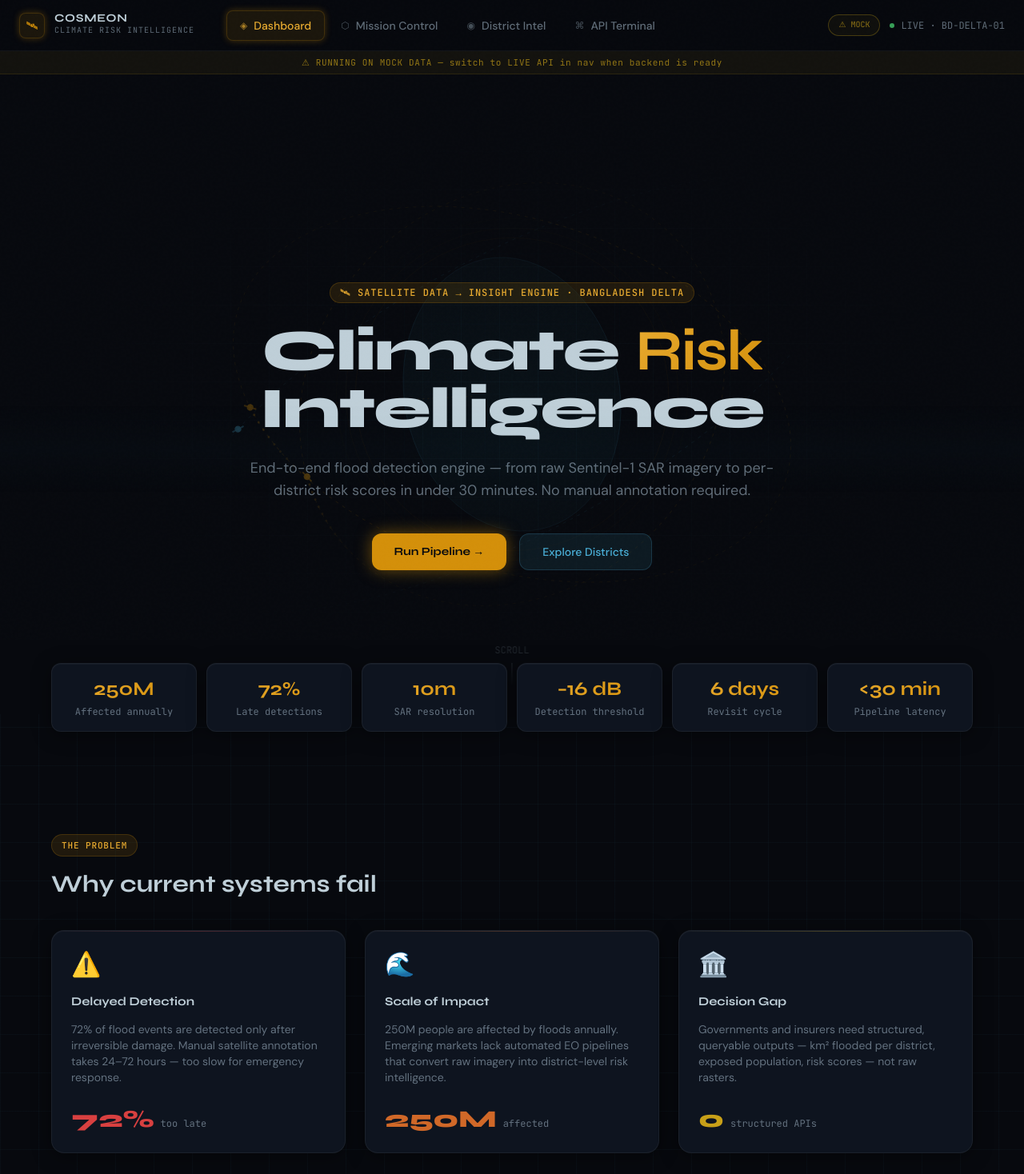
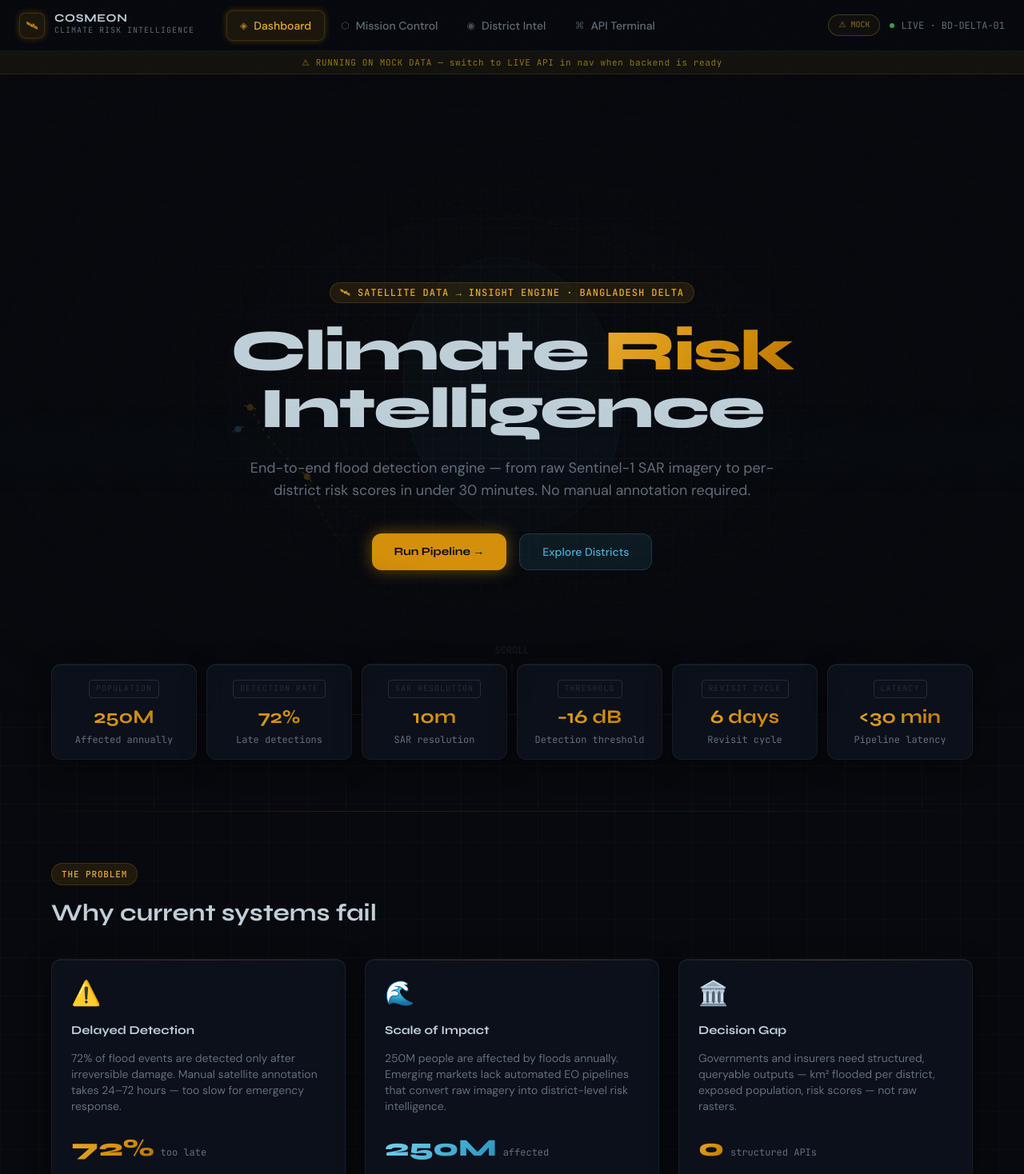
Before and after one commit to JayGuri/LastStraw-PS-6, a React (Vite) app in the folder frontend/: page / in a window 1280 px wide. Shown: the top 1468 px of the page at 80% size. Built offline with nearby package versions, Linux system fonts and the light colour scheme.

Commit message:
Minor UI changes

```diff
--- a/frontend/src/pages/Dashboard.jsx
+++ b/frontend/src/pages/Dashboard.jsx
@@ -7,12 +7,12 @@ import { DISTRICTS, RUN_META, RISK_COLORS } from '../data/districts.js'
 import { useAppStore } from '../stores/appStore.js'
 
 const HERO_STATS = [
-  { label: 'Affected annually',      val: 250,   suffix: 'M',   prefix: '', decimals: 0 },
-  { label: 'Late detections',        val: 72,    suffix: '%',   prefix: '', decimals: 0 },
-  { label: 'SAR resolution',         val: 10,    suffix: 'm',   prefix: '', decimals: 0 },
-  { label: 'Detection threshold',    val: 16,    suffix: ' dB', prefix: '−', decimals: 0 },
-  { label: 'Revisit cycle',          val: 6,     suffix: ' days',prefix: '', decimals: 0 },
-  { label: 'Pipeline latency',       val: 30,    suffix: ' min',prefix: '<', decimals: 0 },
+  { label: 'Affected annually',   dataTag: 'POPULATION',      val: 250,  suffix: 'M',    prefix: '',  decimals: 0 },
+  { label: 'Late detections',     dataTag: 'DETECTION RATE',  val: 72,   suffix: '%',    prefix: '',  decimals: 0 },
+  { label: 'SAR resolution',      dataTag: 'SAR RESOLUTION',  val: 10,   suffix: 'm',    prefix: '',  decimals: 0 },
+  { label: 'Detection threshold', dataTag: 'THRESHOLD',       val: 16,   suffix: ' dB',  prefix: '−', decimals: 0 },
+  { label: 'Revisit cycle',       dataTag: 'REVISIT CYCLE',   val: 6,    suffix: ' days',prefix: '',  decimals: 0 },
+  { label: 'Pipeline latency',    dataTag: 'LATENCY',         val: 30,   suffix: ' min', prefix: '<', decimals: 0 },
 ]
 
 const PROBLEM_BLOCKS = [
@@ -22,6 +22,7 @@ const PROBLEM_BLOCKS = [
     body: '72% of flood events are detected only after irreversible damage. Manual satellite annotation takes 24–72 hours — too slow for emergency response.',
     stat: '72%', statLabel: 'too late',
     color: '#d84040',
+    gradient: 'text-gradient-gold',
   },
   {
     icon: '🌊',
@@ -29,6 +30,7 @@ const PROBLEM_BLOCKS = [
     body: '250M people are affected by floods annually. Emerging markets lack automated EO pipelines that convert raw imagery into district-level risk intelligence.',
     stat: '250M', statLabel: 'affected',
     color: '#d06828',
+    gradient: 'text-gradient-ice',
   },
   {
     icon: '🏛️',
@@ -36,15 +38,16 @@ const PROBLEM_BLOCKS = [
     body: 'Governments and insurers need structured, queryable outputs — km² flooded per district, exposed population, risk scores — not raw rasters.',
     stat: '0', statLabel: 'structured APIs',
     color: '#c8a018',
+    gradient: 'text-gradient-gold',
   },
 ]
 
 const TECH_STACK = [
-  { cat: 'Runtime',     items: ['Python 3.11+','FastAPI','Uvicorn','Pydantic v2','asyncpg','SQLAlchemy 2.x'] },
-  { cat: 'Geospatial',  items: ['GDAL 3.8','Rasterio','GeoPandas','Shapely 2.x','PostGIS','GeoAlchemy2'] },
-  { cat: 'Satellite',   items: ['earthengine-api','pystac-client','sentinelhub','boto3','planetary-computer'] },
-  { cat: 'Detection',   items: ['scikit-image','opencv-headless','numpy/scipy','ONNX Runtime','PyTorch CPU'] },
-  { cat: 'Infra',       items: ['Celery + Redis','PostgreSQL 16','Alembic','MinIO/S3','Docker'] },
+  { cat: 'Runtime',      items: ['Python 3.11+','FastAPI','Uvicorn','Pydantic v2','asyncpg','SQLAlchemy 2.x'] },
+  { cat: 'Geospatial',   items: ['GDAL 3.8','Rasterio','GeoPandas','Shapely 2.x','PostGIS','GeoAlchemy2'] },
+  { cat: 'Satellite',    items: ['earthengine-api','pystac-client','sentinelhub','boto3','planetary-computer'] },
+  { cat: 'Detection',    items: ['scikit-image','opencv-headless','numpy/scipy','ONNX Runtime','PyTorch CPU'] },
+  { cat: 'Infra',        items: ['Celery + Redis','PostgreSQL 16','Alembic','MinIO/S3','Docker'] },
   { cat: 'Observability',items: ['structlog','Prometheus','Sentry SDK','OpenTelemetry','Flower'] },
 ]
 
@@ -67,12 +70,12 @@ export default function Dashboard() {
     <div className="min-h-screen bg-bg grid-bg noise">
 
       {/* ── HERO ─────────────────────────────────────────── */}
-      <section className="relative min-h-screen flex flex-col items-center justify-center
-                          pt-16 sm:pt-20 overflow-hidden px-4 sm:px-6">
+      <section className="cinematic-grid relative overflow-hidden min-h-screen flex flex-col
+                          items-center justify-center pt-16 sm:pt-20 px-4 sm:px-6">
 
         {/* Orbit canvas background */}
         <div className="absolute inset-0 flex items-center justify-center pointer-events-none">
-          <div className="w-[320px] h-[320px] sm:w-[500px] sm:h-[500px] lg:w-[700px] lg:h-[700px] opacity-80">
+          <div className="w-[320px] h-[320px] sm:w-[500px] sm:h-[500px] lg:w-[700px] lg:h-[700px] opacity-60">
             <SatelliteOrbit />
           </div>
         </div>
@@ -93,12 +96,14 @@ export default function Dashboard() {
             className="font-display font-extrabold text-3xl sm:text-5xl lg:text-7xl leading-none mb-4 sm:mb-6 tracking-tight"
           >
             <span className="text-text">Climate </span>
-            <span className="stat-val">Risk</span>
+            <span className="text-gradient-gold">Risk</span>
             <br />
             <span className="text-text">Intelligence</span>
           </motion.h1>
 
-          <motion.p variants={fade} className="text-text-2 text-sm sm:text-lg max-w-2xl mx-auto mb-6 sm:mb-10">
+          <motion.p variants={fade}
+            className="text-text-2 font-body text-sm sm:text-lg max-w-2xl mx-auto leading-relaxed mb-6 sm:mb-10"
+          >
             End-to-end flood detection engine — from raw Sentinel-1 SAR imagery to per-district
             risk scores in under 30 minutes. No manual annotation required.
           </motion.p>
@@ -107,14 +112,15 @@ export default function Dashboard() {
             <button
               onClick={() => setActiveTab('mission')}
               className="px-6 sm:px-7 py-3 bg-gold text-bg font-display font-bold text-sm rounded-xl
-                         shadow-gold-md hover:shadow-gold-lg hover:bg-gold-lt transition-all duration-200"
+                         shadow-gold-md hover:shadow-gold-lg hover:bg-gold-lt
+                         transition-shadow duration-300"
             >
               Run Pipeline →
             </button>
             <button
               onClick={() => setActiveTab('map')}
               className="px-6 sm:px-7 py-3 bg-ice/10 border border-ice/20 text-ice font-medium text-sm rounded-xl
-                         hover:bg-ice/15 transition-all duration-200"
+                         hover:bg-ice/15 hover:border-gold/30 transition-colors duration-300"
             >
               Explore Districts
             </button>
@@ -126,7 +132,12 @@ export default function Dashboard() {
           <span className="text-[10px] sm:text-xs font-mono text-text-2">SCROLL</span>
           <div className="w-px h-6 sm:h-8 bg-gradient-to-b from-text-2 to-transparent animate-pulse" />
         </div>
+
+        {/* Vignette overlay */}
+        <div className="vignette absolute inset-0 pointer-events-none z-10" />
       </section>
+
+      <hr className="section-divider" />
 
       {/* ── STAT BAR ─────────────────────────────────────── */}
       <section className="relative z-10 -mt-10 sm:-mt-16 px-4 sm:px-6 pb-10 sm:pb-16">
@@ -138,9 +149,10 @@ export default function Dashboard() {
                 initial={{ opacity: 0, y: 30 }}
                 animate={{ opacity: 1, y: 0 }}
                 transition={{ delay: 0.4 + i * 0.07, duration: 0.5 }}
-                className="bg-bg-card rounded-xl p-3 sm:p-4 glow-border text-center"
+                className="card-glass rounded-xl p-3 sm:p-4 text-center"
               >
-                <div className="font-display font-bold text-xl sm:text-2xl stat-val mb-1">
+                <span className="data-tag text-text-3 mb-2 block">{s.dataTag}</span>
+                <div className="font-display font-bold text-xl sm:text-2xl text-gradient-gold mb-1">
                   {started && (
                     <StatCounter
                       target={s.val}
@@ -158,6 +170,8 @@ export default function Dashboard() {
         </div>
       </section>
 
+      <hr className="section-divider" />
+
       {/* ── PROBLEM BREAKDOWN ────────────────────────────── */}
       <section className="px-4 sm:px-6 py-10 sm:py-16">
         <div className="max-w-6xl mx-auto">
@@ -173,7 +187,8 @@ export default function Dashboard() {
                 whileInView={{ opacity: 1, y: 0 }}
                 viewport={{ once: true }}
                 transition={{ delay: i * 0.1 }}
-                className="bg-bg-card rounded-2xl p-5 sm:p-6 glow-border relative overflow-hidden group"
+                className="card-glass rounded-2xl p-5 sm:p-6 relative overflow-hidden group
+                           hover:scale-[1.02] transition-transform duration-200"
               >
                 <div className="absolute top-0 left-0 right-0 h-px"
                      style={{ background: `linear-gradient(90deg,transparent,${b.color}40,transparent)` }} />
@@ -181,8 +196,7 @@ export default function Dashboard() {
                 <h3 className="font-display font-bold text-text mb-2 sm:mb-3">{b.title}</h3>
                 <p className="text-text-2 text-xs sm:text-sm leading-relaxed mb-4 sm:mb-6">{b.body}</p>
                 <div className="flex items-end gap-2">
-                  <span className="font-display font-extrabold text-2xl sm:text-3xl"
-                        style={{ color: b.color }}>
+                  <span className={`font-display font-extrabold text-2xl sm:text-3xl ${b.gradient}`}>
                     {b.stat}
                   </span>
                   <span className="text-[10px] sm:text-xs font-mono text-text-2 pb-1">{b.statLabel}</span>
@@ -193,11 +207,14 @@ export default function Dashboard() {
         </div>
       </section>
 
+      <hr className="section-divider" />
+
       {/* ── LIVE RUN SNAPSHOT ────────────────────────────── */}
       <section className="px-4 sm:px-6 py-10 sm:py-16 bg-bg-2">
         <div className="max-w-6xl mx-auto">
           <div className="flex flex-col sm:flex-row sm:items-center justify-between mb-6 sm:mb-8 gap-4">
             <div>
+              <span className="data-tag text-gold/60 mb-4 block">LIVE TELEMETRY</span>
               <div className="section-tag mb-3">Latest Run</div>
               <h2 className="font-display font-bold text-2xl sm:text-3xl text-text">
                 Bangladesh · Nov 2024 Flood Event
@@ -221,7 +238,7 @@ export default function Dashboard() {
               { label: 'Avg Confidence',    val: `${RUN_META.confidence}%`,                        color: '#4ab0d8' },
               { label: 'Districts Analysed',val: `${RUN_META.districts}`,                          color: '#e8ab30' },
             ].map(tile => (
-              <div key={tile.label} className="bg-bg-card rounded-xl p-3 sm:p-4 glow-border">
+              <div key={tile.label} className="card-glass rounded-xl p-3 sm:p-4">
                 <div className="font-display font-bold text-xl sm:text-2xl mb-1" style={{ color: tile.color }}>
                   {tile.val}
                 </div>
@@ -293,6 +310,8 @@ export default function Dashboard() {
         </div>
       </section>
 
+      <hr className="section-divider" />
+
       {/* ── TECH STACK ───────────────────────────────────── */}
       <section className="px-4 sm:px-6 py-10 sm:py-16">
         <div className="max-w-6xl mx-auto">
@@ -308,9 +327,9 @@ export default function Dashboard() {
                 whileInView={{ opacity: 1, scale: 1 }}
                 viewport={{ once: true }}
                 transition={{ delay: gi * 0.06 }}
-                className="bg-bg-card rounded-xl p-4 sm:p-5 glow-border-ice"
+                className="card-glass rounded-xl p-4 sm:p-5 hover:border-gold/15 transition-colors"
               >
-                <div className="text-ice text-[10px] sm:text-xs font-mono font-medium mb-2 sm:mb-3 uppercase tracking-wider">
+                <div className="data-tag text-ice/60 mb-2 sm:mb-3">
                   {group.cat}
                 </div>
                 <div className="flex flex-wrap gap-1.5 sm:gap-2">
@@ -328,8 +347,10 @@ export default function Dashboard() {
         </div>
       </section>
 
+      <hr className="section-divider" />
+
       {/* ── CTA ──────────────────────────────────────────── */}
-      <section className="px-4 sm:px-6 py-16 sm:py-24">
+      <section className="cinematic-grid px-4 sm:px-6 py-16 sm:py-24">
         <div className="max-w-2xl mx-auto text-center">
           <div className="font-display font-extrabold text-2xl sm:text-4xl text-text mb-3 sm:mb-4">
             Ready to run the engine?
@@ -347,6 +368,7 @@ export default function Dashboard() {
           </button>
         </div>
       </section>
+
     </div>
   )
 }
```
Also changed, not shown: 1 other file (tests, documents, lock files or other folders).
